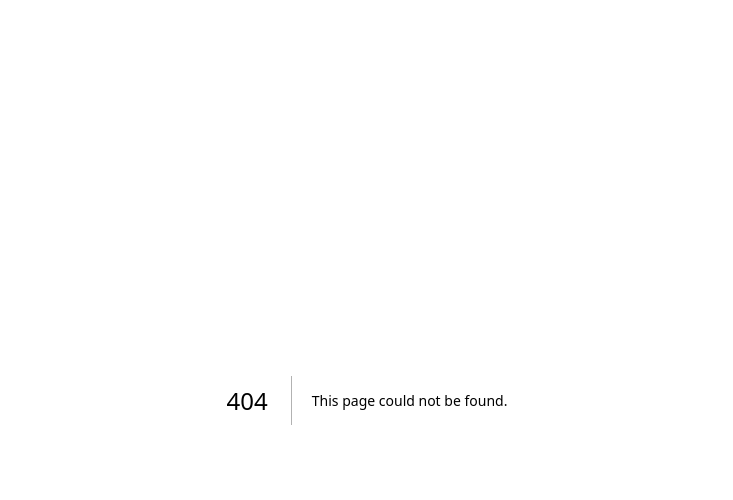
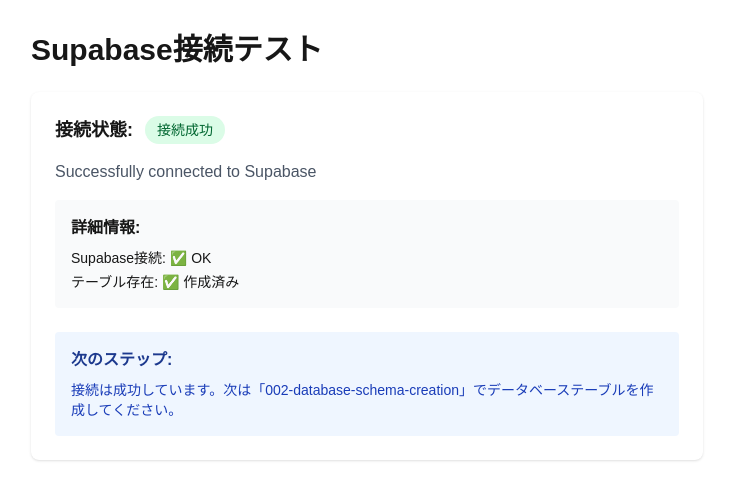
Before and after one commit to hohoemi-rabo/cms-app, a Next.js app: page /test-supabase in a window 1280 px wide. Before the commit this address had no page. Shown: the top 500 px of the page, without its empty margins (273-1006 px from the left). Built offline with nearby package versions, Linux system fonts and the light colour scheme; no server answers; the database is empty.

Commit message:
🗃️ Supabaseプロジェクトの初期設定と接続確認

```diff
--- /dev/null
+++ b/src/app/api/test-connection/route.ts
@@ -0,0 +1,47 @@
+import { NextResponse } from 'next/server'
+import { supabase } from '@/lib/supabase/client'
+
+export async function GET() {
+  try {
+    // Supabase接続テスト - 簡単なクエリを実行
+    const { data, error } = await supabase
+      .from('customers')
+      .select('count')
+      .limit(1)
+
+    if (error) {
+      // テーブルが存在しない場合も正常な接続とみなす
+      if (error.code === '42P01') {
+        return NextResponse.json({
+          success: true,
+          message: 'Successfully connected to Supabase. Tables not yet created.',
+          details: {
+            connected: true,
+            tablesExist: false
+          }
+        })
+      }
+
+      return NextResponse.json({
+        success: false,
+        message: 'Failed to connect to Supabase',
+        error: error.message
+      }, { status: 500 })
+    }
+
+    return NextResponse.json({
+      success: true,
+      message: 'Successfully connected to Supabase',
+      details: {
+        connected: true,
+        tablesExist: true
+      }
+    })
+  } catch (error) {
+    return NextResponse.json({
+      success: false,
+      message: 'Connection test failed',
+      error: error instanceof Error ? error.message : 'Unknown error'
+    }, { status: 500 })
+  }
+}
--- /dev/null
+++ b/src/app/test-supabase/page.tsx
@@ -0,0 +1,76 @@
+'use client'
+
+import { useEffect, useState } from 'react'
+
+export default function TestSupabasePage() {
+  const [connectionStatus, setConnectionStatus] = useState<any>(null)
+  const [loading, setLoading] = useState(true)
+
+  useEffect(() => {
+    fetch('/api/test-connection')
+      .then(res => res.json())
+      .then(data => {
+        setConnectionStatus(data)
+        setLoading(false)
+      })
+      .catch(error => {
+        setConnectionStatus({ success: false, error: error.message })
+        setLoading(false)
+      })
+  }, [])
+
+  return (
+    <div className="min-h-screen p-8">
+      <div className="max-w-2xl mx-auto">
+        <h1 className="text-3xl font-bold mb-6">Supabase接続テスト</h1>
+
+        {loading ? (
+          <p className="text-gray-600">接続テスト中...</p>
+        ) : (
+          <div className="bg-white dark:bg-gray-800 rounded-lg shadow p-6">
+            <div className="space-y-4">
+              <div className="flex items-center gap-3">
+                <span className="text-lg font-semibold">接続状態:</span>
+                <span className={`px-3 py-1 rounded-full text-sm font-medium ${
+                  connectionStatus?.success
+                    ? 'bg-green-100 text-green-800 dark:bg-green-900 dark:text-green-200'
+                    : 'bg-red-100 text-red-800 dark:bg-red-900 dark:text-red-200'
+                }`}>
+                  {connectionStatus?.success ? '接続成功' : '接続失敗'}
+                </span>
+              </div>
+
+              <div>
+                <p className="text-gray-600 dark:text-gray-400">
+                  {connectionStatus?.message}
+                </p>
+                {connectionStatus?.error && (
+                  <p className="mt-2 text-sm text-red-600 dark:text-red-400">
+                    エラー詳細: {connectionStatus.error}
+                  </p>
+                )}
+              </div>
+
+              {connectionStatus?.details && (
+                <div className="mt-4 p-4 bg-gray-50 dark:bg-gray-900 rounded">
+                  <h3 className="font-semibold mb-2">詳細情報:</h3>
+                  <ul className="space-y-1 text-sm">
+                    <li>Supabase接続: {connectionStatus.details.connected ? '✅ OK' : '❌ NG'}</li>
+                    <li>テーブル存在: {connectionStatus.details.tablesExist ? '✅ 作成済み' : '⚠️ 未作成'}</li>
+                  </ul>
+                </div>
+              )}
+
+              <div className="mt-6 p-4 bg-blue-50 dark:bg-blue-900/20 rounded">
+                <h3 className="font-semibold text-blue-900 dark:text-blue-200 mb-2">次のステップ:</h3>
+                <p className="text-sm text-blue-800 dark:text-blue-300">
+                  接続は成功しています。次は「002-database-schema-creation」でデータベーステーブルを作成してください。
+                </p>
+              </div>
+            </div>
+          </div>
+        )}
+      </div>
+    </div>
+  )
+}
--- /dev/null
+++ b/src/lib/supabase/client.ts
@@ -0,0 +1,10 @@
+import { createClient } from '@supabase/supabase-js'
+
+const supabaseUrl = process.env.NEXT_PUBLIC_SUPABASE_URL
+const supabaseAnonKey = process.env.NEXT_PUBLIC_SUPABASE_ANON_KEY
+
+if (!supabaseUrl || !supabaseAnonKey) {
+  throw new Error('Missing Supabase environment variables')
+}
+
+export const supabase = createClient(supabaseUrl, supabaseAnonKey)
```
Also changed, not shown: package.json (+7 -6 lines), 1 other file (tests, documents, lock files or other folders).
